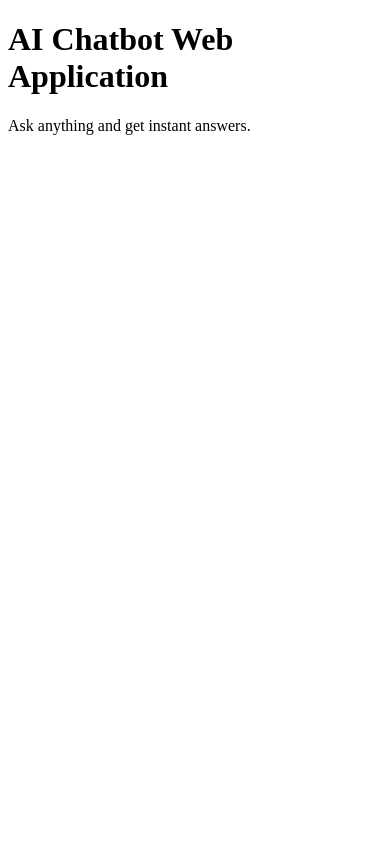
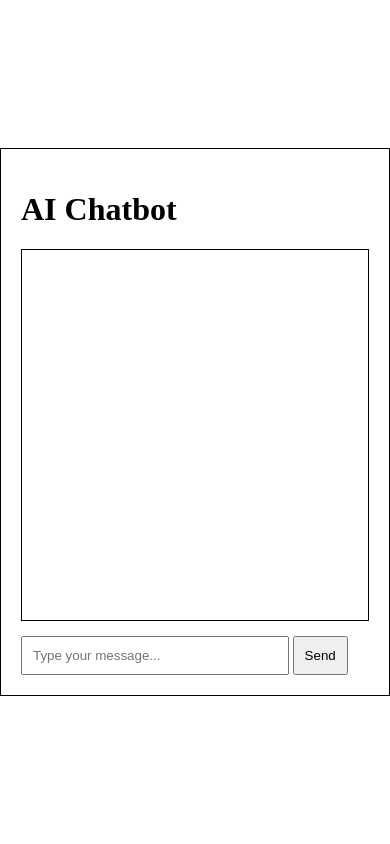
Before and after one commit to kumaravel2908-k-m/AI-Chatbot-Web-App, a Flask app: page / in a window 390 px wide. Run offline with Flask 3, Linux system fonts and the light colour scheme.

Commit message:
Complete AI Chatbot Web App with Flask and Groq integration

```diff
--- a/app.py
+++ b/app.py
@@ -1,12 +1,45 @@
-from flask import Flask, render_template
+from flask import Flask, render_template,request
+from groq import Groq
+from dotenv import load_dotenv
+import os
+
+load_dotenv()
+
+api_key = os.getenv("GROQ_API_KEY")
+# print(api_key)
+
+client = Groq(api_key=api_key)
 
 app = Flask(__name__)
 
+def ask_ai(question):
+    response = client.chat.completions.create(
+        model="openai/gpt-oss-20b",
+        messages=[
+            {
+                "role": "user",
+                "content": question
+            }
+        ]
+    )
+
+    return response.choices[0].message.content
 
 @app.route("/")
 def home():
     return render_template("index.html")
 
+@app.route("/chat", methods=["POST"])
+def chat():
+    data = request.json
+    message = data["message"]
+    print(message)
+
+    response = ask_ai(message)
+
+    return response
+
+
 
 if __name__ == "__main__":
     app.run(debug=True)
--- a/static/css/style.css
+++ b/static/css/style.css
@@ -0,0 +1,50 @@
+body {
+    display: flex;
+    justify-content: center;
+    align-items: center;
+    height: 100vh;
+    margin: 0;
+}
+
+.chatbox {
+    width: 450px;
+    padding: 20px;
+    border: 1px solid;
+}
+
+#chat-container {
+    height: 350px;
+    border: 1px solid;
+    margin-bottom: 15px;
+    overflow-y: auto;
+    padding: 10px;
+}
+
+.user-message {
+    text-align: right;
+    margin: 10px 0;
+}
+
+.bot-message {
+    text-align: left;
+    margin: 10px 0;
+}
+
+input {
+    width: 320px;
+    padding: 10px;
+}
+
+button {
+    padding: 10px;
+}
+
+@media (max-width: 600px) {
+    .chatbox {
+        width: 90%;
+    }
+
+    input {
+        width: 70%;
+    }
+}
--- a/static/js/script.js
+++ b/static/js/script.js
@@ -0,0 +1,51 @@
+const button = document.getElementById("send-button");
+const input = document.getElementById("user-input");
+const chatContainer = document.getElementById("chat-container");
+
+async function sendMessage() {
+    const message = input.value.trim();
+
+    if (!message) {
+        return;
+    }
+
+    const userMessage = document.createElement("p");
+    userMessage.className = "user-message";
+    userMessage.textContent = message;
+
+    chatContainer.appendChild(userMessage);
+
+    input.value = "";
+
+    const loadingMessage = document.createElement("p");
+    loadingMessage.className = "bot-message";
+    loadingMessage.textContent = "Thinking...";
+
+    chatContainer.appendChild(loadingMessage);
+
+    chatContainer.scrollTop = chatContainer.scrollHeight;
+
+    const response = await fetch("/chat", {
+        method: "POST",
+        headers: {
+            "Content-Type": "application/json"
+        },
+        body: JSON.stringify({
+            message: message
+        })
+    });
+
+    const aiResponse = await response.text();
+
+    loadingMessage.textContent = aiResponse;
+
+    chatContainer.scrollTop = chatContainer.scrollHeight;
+}
+
+button.addEventListener("click", sendMessage);
+
+input.addEventListener("keypress", function (event) {
+    if (event.key === "Enter") {
+        sendMessage();
+    }
+});
--- a/templates/index.html
+++ b/templates/index.html
@@ -2,11 +2,30 @@
 <html>
 <head>
     <title>AI Chatbot</title>
+
+     <link rel="stylesheet"
+           href="{{ url_for('static', filename='css/style.css') }}">
 </head>
 
 <body>
-    <h1>AI Chatbot Web Application</h1>
-    <p>Ask anything and get instant answers.</p>
+
+    <div class="chatbox">
+
+        <h1>AI Chatbot</h1>
+
+        <div id="chat-container"></div>
+
+        <input type="text"
+        id="user-input"
+        placeholder="Type your message..."
+        >
+
+    <button id="send-button">Send</button>
+
+        <script src="{{ url_for('static',filename='js/script.js') }}"></script>
+
+    </div>
+
 </body>
 
 </html>
```
